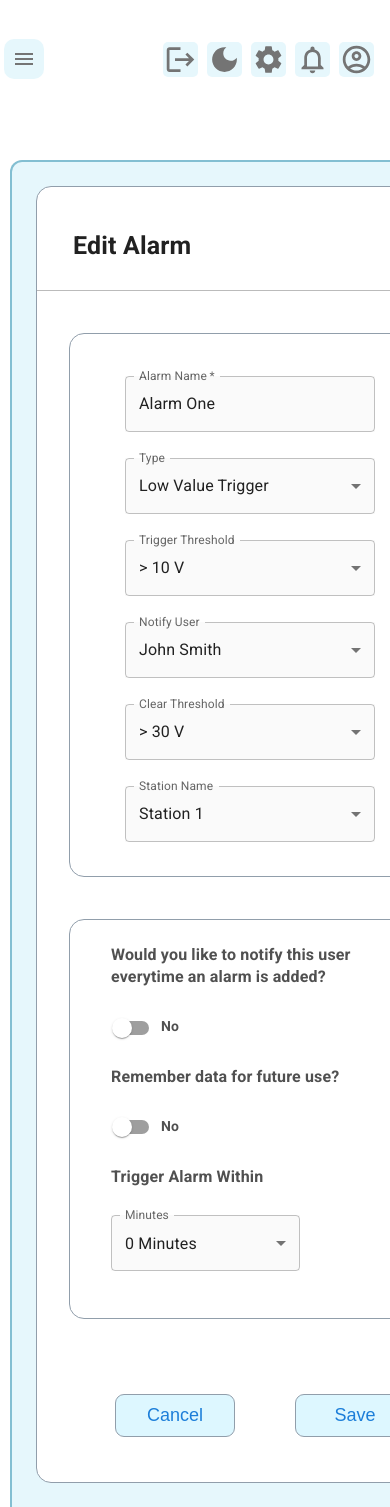
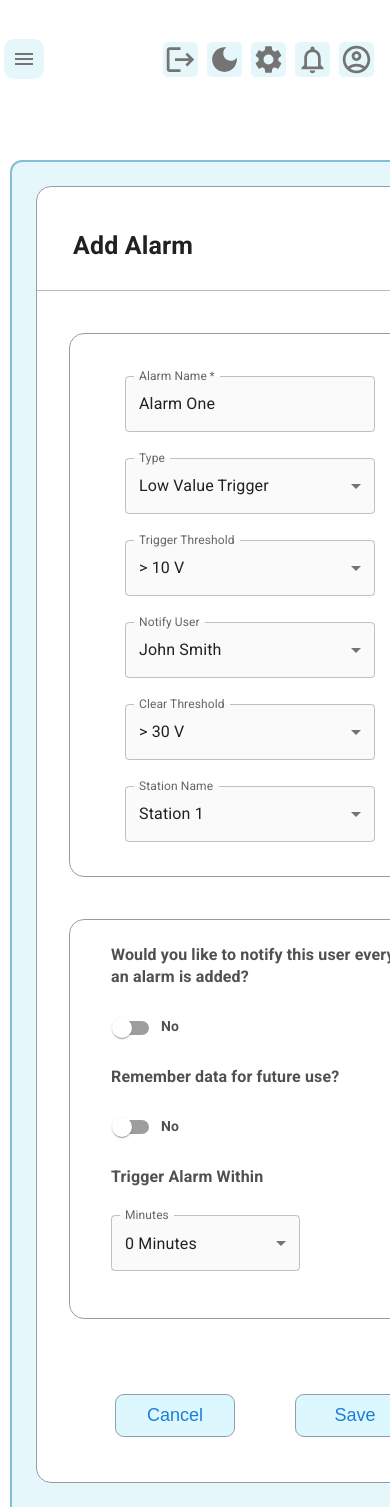
Before and after one commit to kpierc11/Dashboard_Demo, a React (Create React App) app in the folder app/: page /station-data/alarms/add in a window 390 px wide. Shown: the top 1507 px of the page. Built offline with nearby package versions, Linux system fonts and the light colour scheme.

Commit message:
Fixed responsive issues on add alarm

```diff
--- a/app/src/pages/alarmsPage/addAlarmPage/AddAlarmPage.tsx
+++ b/app/src/pages/alarmsPage/addAlarmPage/AddAlarmPage.tsx
@@ -117,7 +117,7 @@ export default function AddAlarmPage() {
   return (
     <div className="add-alarm-main-container">
       <div className="add-alarm-top-section">
-        <h3 className="add-alarm-title">Edit Alarm</h3>
+        <h3 className="add-alarm-title">Add Alarm</h3>
       </div>
 
       <Box>
--- a/app/src/pages/alarmsPage/addAlarmPage/addAlarmPage.css
+++ b/app/src/pages/alarmsPage/addAlarmPage/addAlarmPage.css
@@ -35,7 +35,7 @@
   border: 1px solid #919eab;
   border-radius: 15px !important;
   box-shadow: none !important;
-  margin-right: 47px;
+  margin-right: 20px;
   min-height: 400px;
 }
 
```
